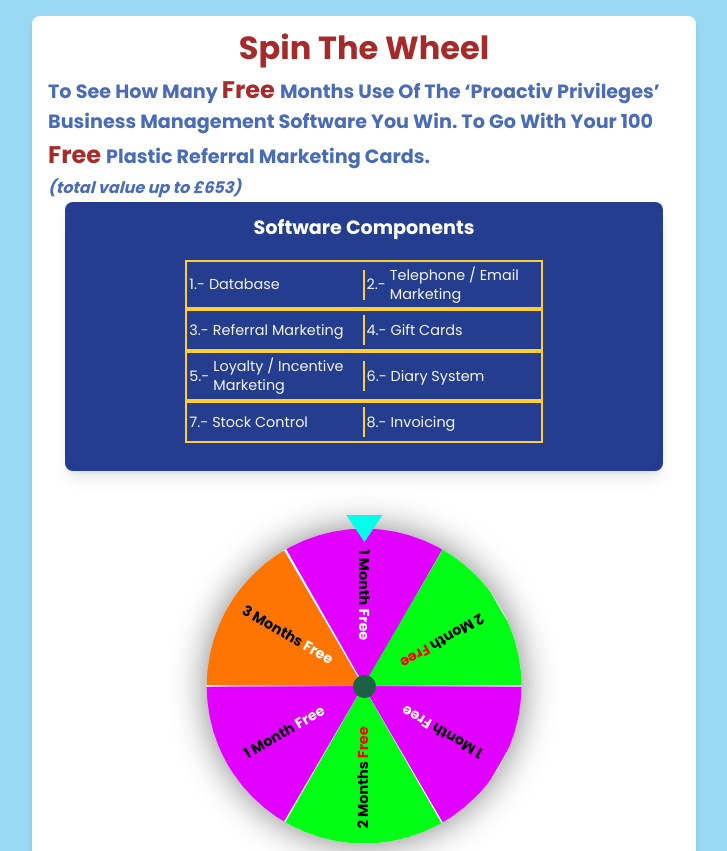
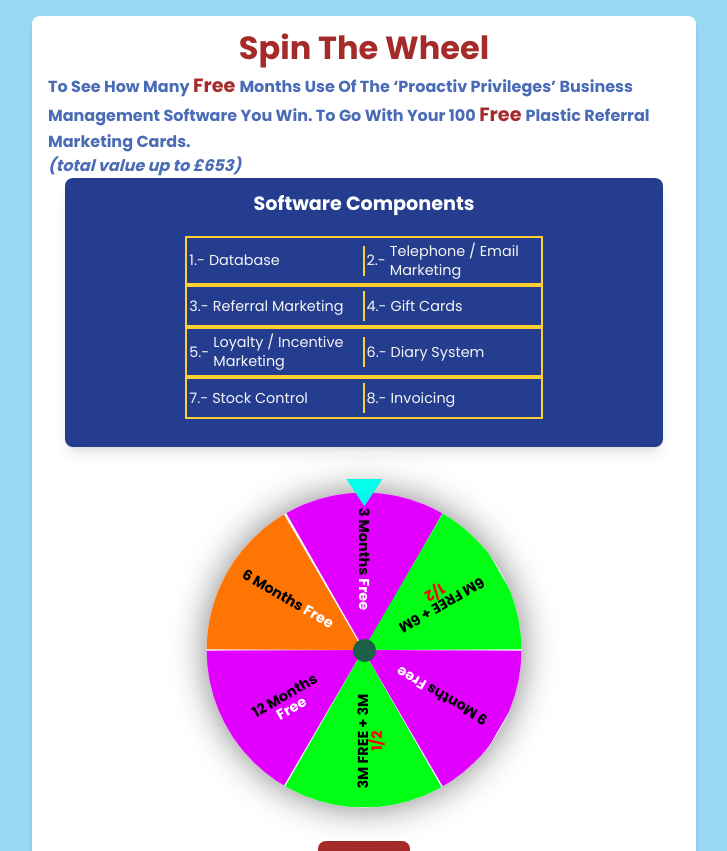
Before and after one commit to gondalnawaz/proactiv-main-leadgen, a Next.js app: page /funnel/spin in a window 1280 px wide. Shown: the top 851 px of the page, without its empty margins (276-1003 px from the left). Built offline with nearby package versions, Linux system fonts and the light colour scheme.

Commit message:
Update Spinning.jsx

```diff
--- a/app/components/Spinning/Spinning.jsx
+++ b/app/components/Spinning/Spinning.jsx
@@ -148,12 +148,12 @@
         {/* <p className="fontSubTitle whitespace-nowrap">To See How Many Free Months Use You Get</p>          */}
         <p className='fontTitle' style={{ paddingBottom: "0", fontWeight: '600' }}>Spin The Wheel</p>
 
-        <p className="font-semibold text-[1.2rem] px-4 mt-2 text-[#4a6bb6]">
+        <p className="font-semibold text-[1rem] px-4 mt-2 text-[#4a6bb6] desctext">
           To See How Many{" "}
-          <span className="text-[#a62b2b] text-[1.5rem]"> Free </span>Months Use
+          <span className="text-[#a62b2b] text-[1.2rem]"> Free </span>Months Use
           Of The ‘Proactiv Privileges’ Business Management Software You Win. To
           Go With Your 100{" "}
-          <span className="text-[#a62b2b] text-[1.5rem]"> Free </span> Plastic
+          <span className="text-[#a62b2b] text-[1.2rem]"> Free </span> Plastic
           Referral Marketing Cards.
           <br />
           <span className="text-[1rem] italic">(total value up to £653) </span>
@@ -379,7 +379,7 @@
           id="containerSpinner"
           className="h-auto w-[95%] flex flex-col justify-center items-center transform scale-[0.9]"
         >
-          <div className="flex justify-center items-center my-7 px-2 transform scale-100">
+          <div className="flex justify-center items-center my-4 px-2 transform scale-100">
             <div
               class="containerCSS"
               style={{ transform: `rotate(${deg}deg)` }}
@@ -389,7 +389,7 @@
                 style={{ fontSize: "16px" }}
               >
                 <div className="text-center w-[15px] h-[118px]">
-                  1 Month <span className="text-white">Free</span>
+                3 Months <span className="text-white">Free</span>
                 </div>
               </div>
 
@@ -398,7 +398,7 @@
                 style={{ fontSize: "16px" }}
               >
                 <div className="text-center w-[15px] h-[118px]">
-                  2 Months <span className="text-[#ff0000]">Free</span>
+                3M FREE + 3M <span className="text-[#ff0000]">1/2</span>
                 </div>
               </div>
               <div
@@ -406,7 +406,7 @@
                 style={{ fontSize: "16px" }}
               >
                 <div className="text-center w-[30px] h-[118px]">
-                  3 Months <span className="text-white">Free</span>
+                6 Months <span className="text-white">Free</span>
                 </div>
               </div>
               <div
@@ -414,7 +414,7 @@
                 style={{ fontSize: "16px" }}
               >
                 <div className="text-center w-[15px] h-[118px]">
-                  2 Month <span className="text-[#ff0000]">Free</span>
+                6M FREE + 6M <span className="text-[#ff0000]">1/2</span>
                 </div>
               </div>
               <div
@@ -422,7 +422,7 @@
                 style={{ fontSize: "16px" }}
               >
                 <div className="text-center w-[15px] h-[118px]">
-                  1 Month <span className="text-white">Free</span>
+                9 Months <span className="text-white">Free</span>
                 </div>
               </div>
               <div
@@ -430,7 +430,7 @@
                 style={{ fontSize: "16px" }}
               >
                 <div className="text-center w-[15px] h-[118px]">
-                  1 Month <span className="text-white">Free</span>
+                12 Months <span className="text-white">Free</span>
                 </div>
               </div>
             </div>
@@ -457,6 +457,5 @@
 
       </div>
     </div>
-
   )
 }
```
